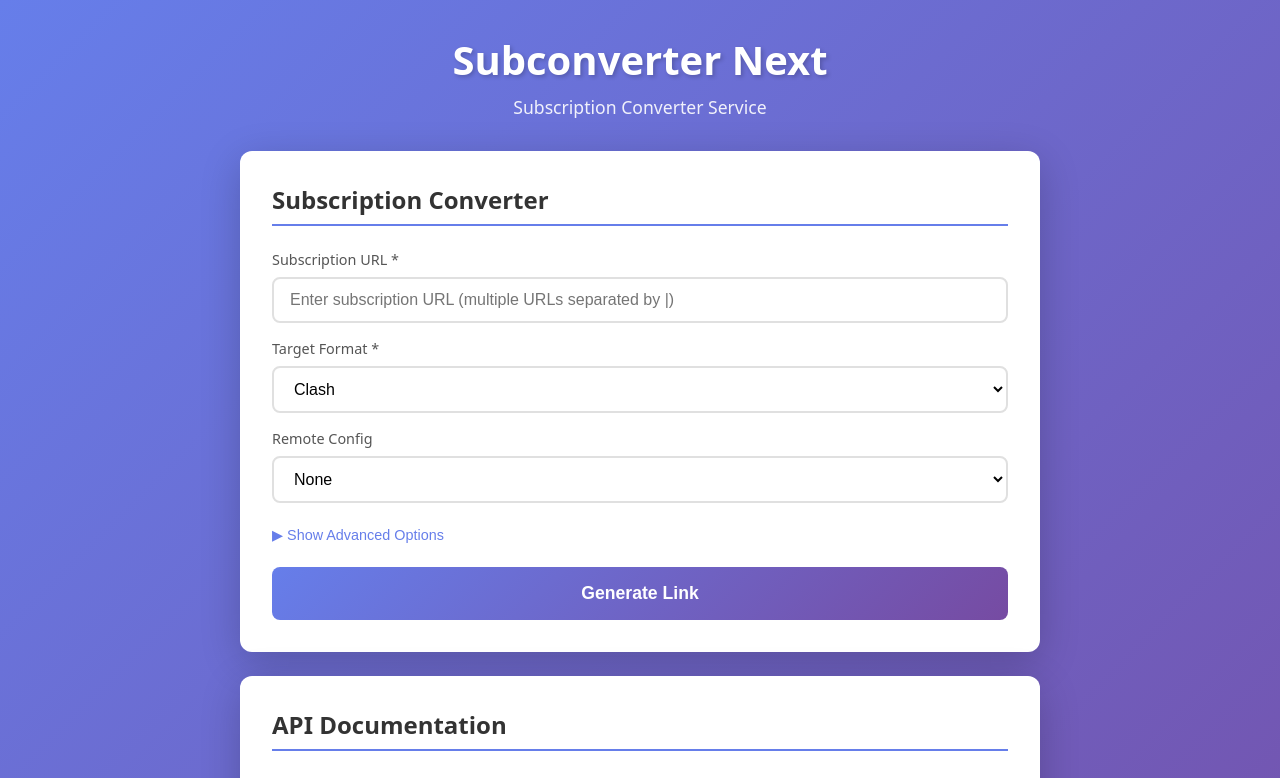
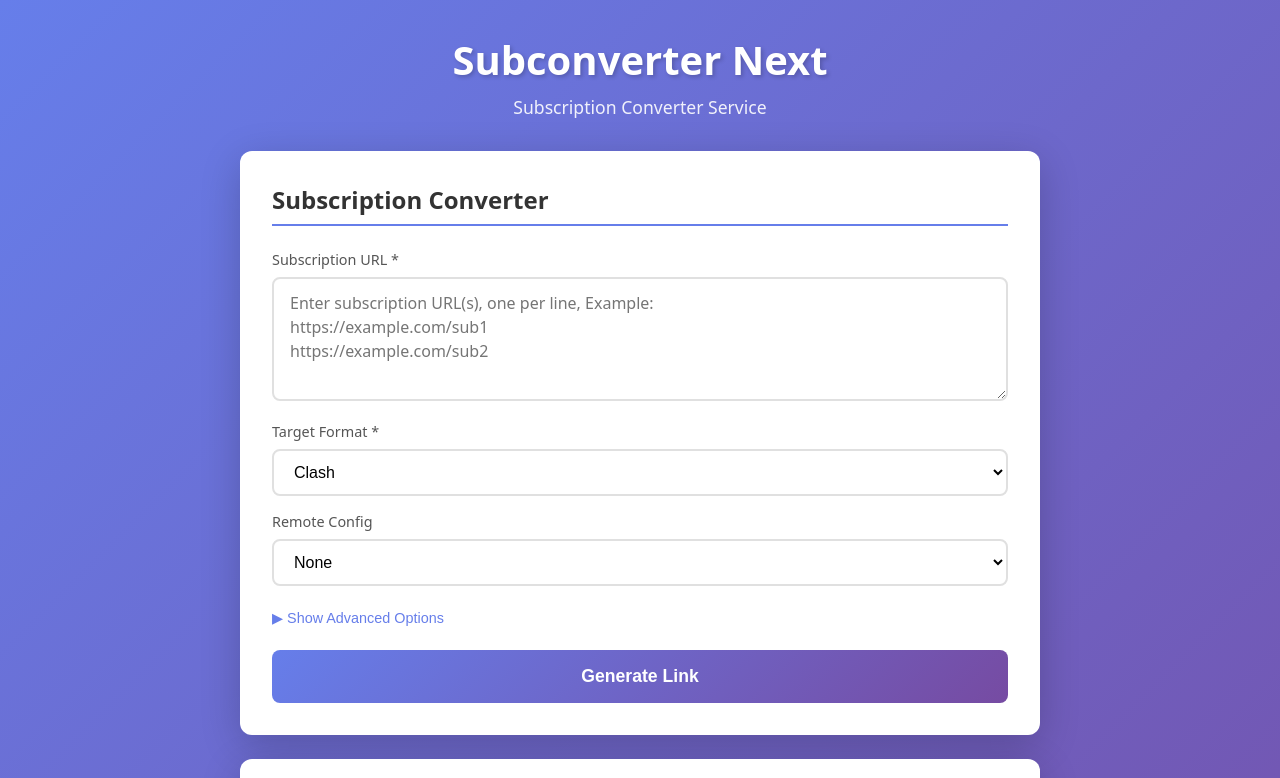
Before and after one commit to slightc/subconverter-next, a Next.js app: page / in a window 1280 px wide. Shown: the top 778 px of the page. Built offline with nearby package versions, Linux system fonts and the light colour scheme.

Commit message:
feat(ui): support multiple subscription URLs input
- Change single-line input to textarea for subscription URL
- Allow users to enter one URL per line
- Automatically join multiple URLs with | delimiter when generating link

```diff
--- a/src/app/page.tsx
+++ b/src/app/page.tsx
@@ -39,7 +39,13 @@
     const params = new URLSearchParams();
 
     params.set('target', target);
-    params.set('url', subscriptionUrl);
+    // Parse multiple URLs (one per line) and join with |
+    const urls = subscriptionUrl
+      .split('\n')
+      .map(url => url.trim())
+      .filter(url => url.length > 0)
+      .join('|');
+    params.set('url', urls);
 
     const configUrl = configPreset === 'custom' ? customConfig : configPreset;
     if (configUrl) {
@@ -76,12 +82,12 @@
           {/* Subscription URL */}
           <div style={styles.formGroup}>
             <label style={styles.label}>Subscription URL *</label>
-            <input
-              type="text"
+            <textarea
               value={subscriptionUrl}
               onChange={(e) => setSubscriptionUrl(e.target.value)}
-              placeholder="Enter subscription URL (multiple URLs separated by |)"
-              style={styles.input}
+              placeholder={`Enter subscription URL(s), one per line, Example:\nhttps://example.com/sub1\nhttps://example.com/sub2`}
+              style={styles.textarea}
+              rows={4}
             />
           </div>
 
@@ -229,7 +235,7 @@
                 <tr>
                   <td style={styles.paramTd}><code>url</code></td>
                   <td style={styles.paramTd}>Yes</td>
-                  <td style={styles.paramTd}>Subscription URL (multiple URLs separated by |)</td>
+                  <td style={styles.paramTd}>Subscription URL(s), multiple URLs separated by | (pipe)</td>
                 </tr>
                 <tr>
                   <td style={styles.paramTd}><code>target</code></td>
@@ -333,6 +339,19 @@
     outline: 'none',
     transition: 'border-color 0.2s',
     boxSizing: 'border-box',
+  },
+  textarea: {
+    width: '100%',
+    padding: '0.75rem 1rem',
+    fontSize: '1rem',
+    border: '2px solid #e0e0e0',
+    borderRadius: '8px',
+    outline: 'none',
+    transition: 'border-color 0.2s',
+    boxSizing: 'border-box',
+    resize: 'vertical',
+    fontFamily: 'inherit',
+    lineHeight: '1.5',
   },
   select: {
     width: '100%',
```
